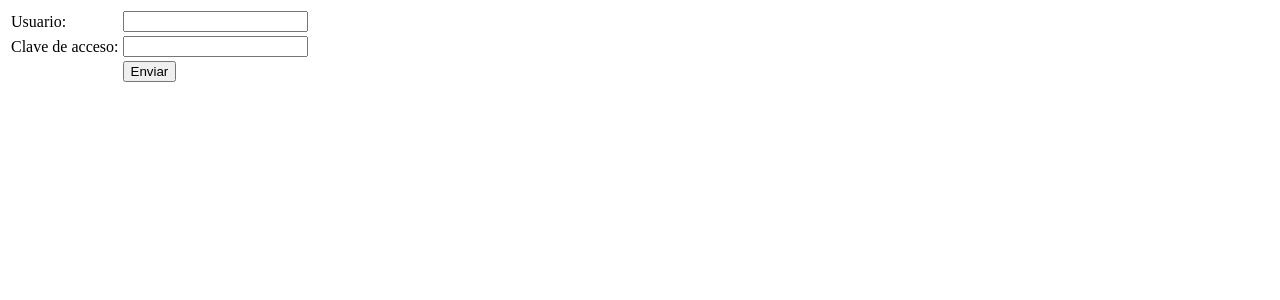
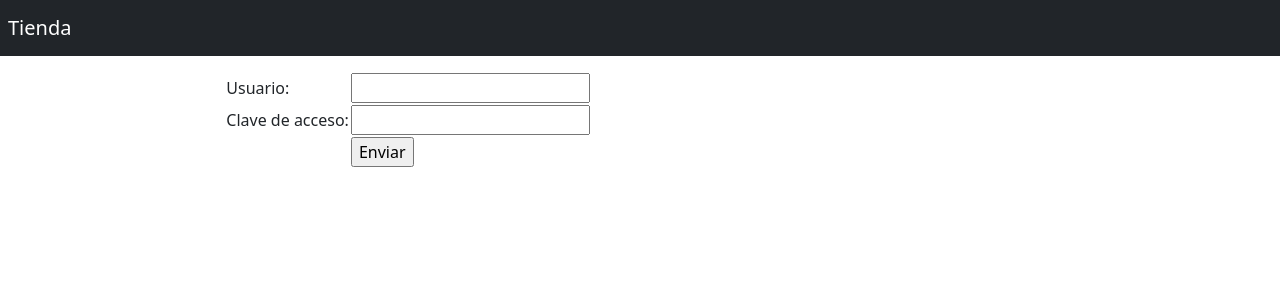
Before and after one commit to BastianRC/Daw-Projects, a PHP site: page /login.php in a window 1280 px wide. Shown: the top 300 px of the page. Run offline with PHP 8.4, Linux system fonts and the light colour scheme.

Commit message:
Fin paso 14

```diff
--- a/PHP/proyecto13/app/views/login.php
+++ b/PHP/proyecto13/app/views/login.php
@@ -6,9 +6,24 @@
     <meta http-equiv="X-UA-Compatible" content="IE=edge">
     <meta name="viewport" content="width=device-width, initial-scale=1.0">
     <title>Login</title>
+    <!-- CSS only -->
+    <link href="https://cdn.jsdelivr.net/npm/bootstrap@5.2.1/dist/css/bootstrap.min.css" rel="stylesheet" integrity="sha384-iYQeCzEYFbKjA/T2uDLTpkwGzCiq6soy8tYaI1GyVh/UjpbCx/TYkiZhlZB6+fzT" crossorigin="anonymous">
+    <!-- jQuery -->
+    <script src="https://code.jquery.com/jquery-3.6.1.min.js" integrity="sha256-o88AwQnZB+VDvE9tvIXrMQaPlFFSUTR+nldQm1LuPXQ=" crossorigin="anonymous"></script>
+    <!-- JavaScript Bundle with Popper -->
+    <script src="https://cdn.jsdelivr.net/npm/bootstrap@5.2.1/dist/js/bootstrap.bundle.min.js" integrity="sha384-u1OknCvxWvY5kfmNBILK2hRnQC3Pr17a+RTT6rIHI7NnikvbZlHgTPOOmMi466C8" crossorigin="anonymous"></script>
 </head>
 
 <body>
+    <nav class="navbar navbar-expand-sm bg-dark navbar-dark mb-3">
+        <a href="index.php" class="navbar-brand ms-2">Tienda</a>
+    </nav>
+
+    <div class="container-fluid">
+        <div class="row content">
+            <div class="col-sm-2">
+            </div>
+            <div class="col-sm-8">
                 <form>
                     <table>
                         <tr>
@@ -25,6 +40,11 @@
                         </tr>
                     </table>
                 </form>
+            </div>
+            <div class="col-sm-2">
+            </div>
+        </div>
+    </div>
 </body>
 
 </html>
```
Lines whose indentation alone changed are shown as unchanged.
